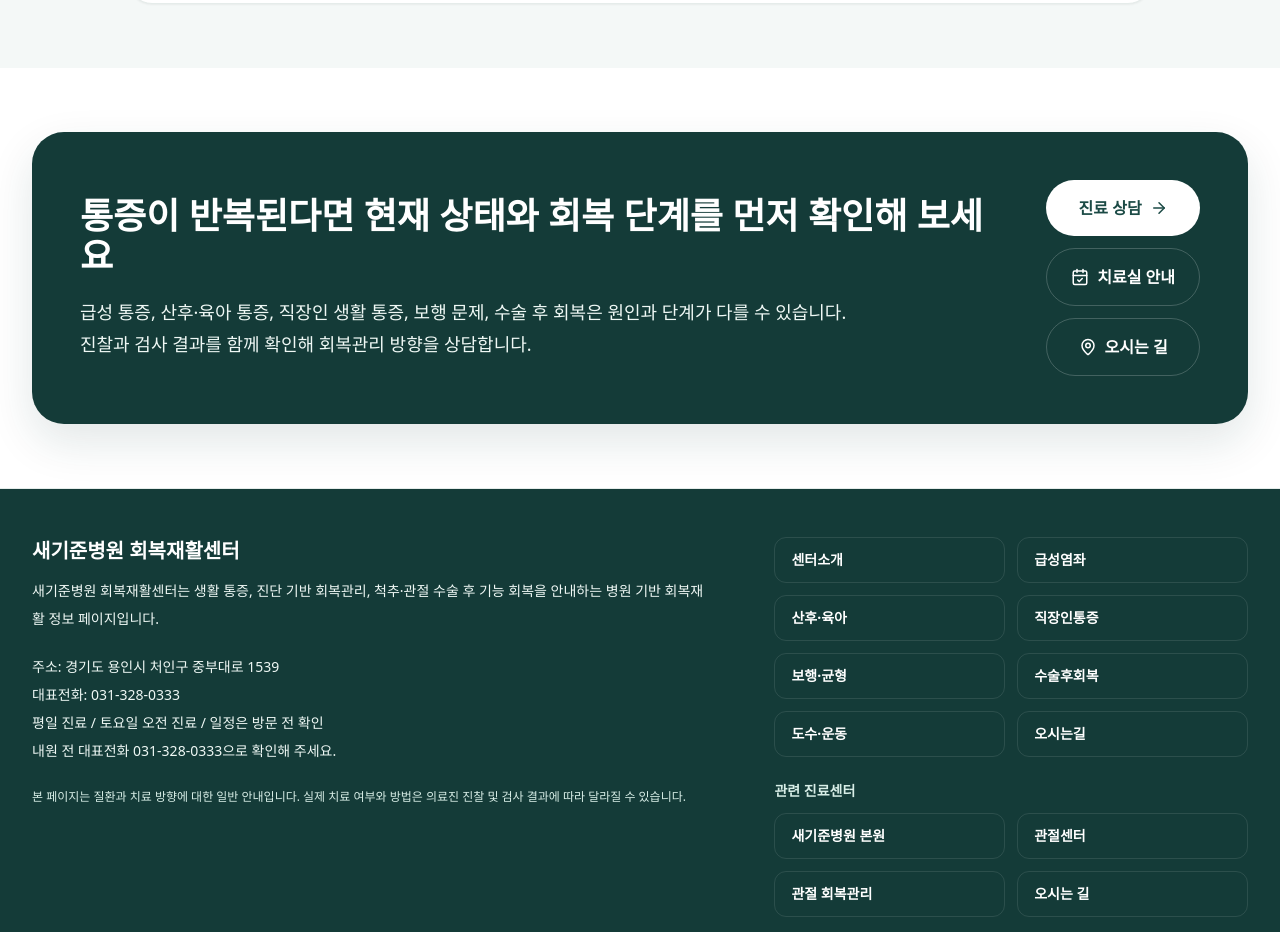
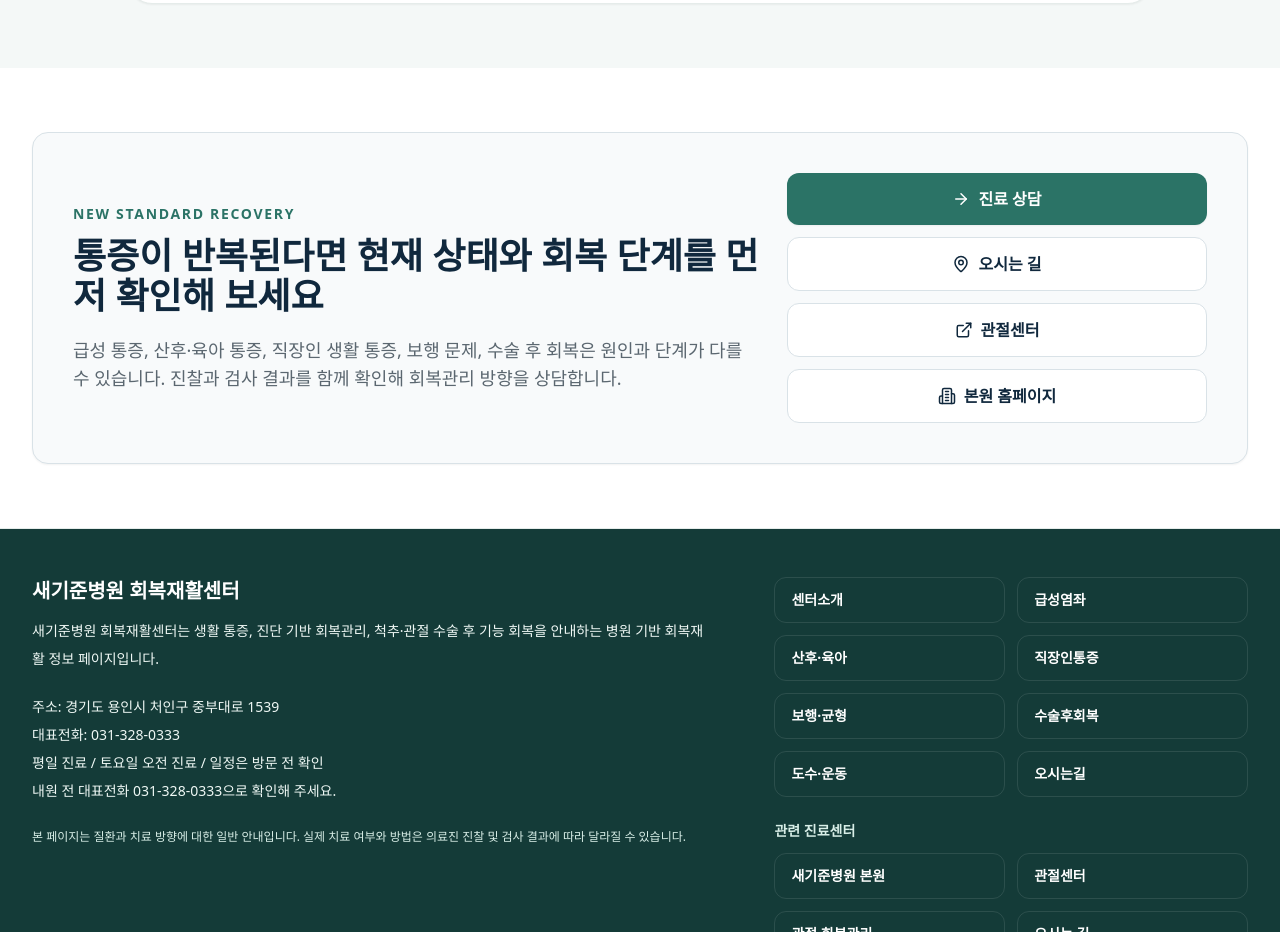
Before and after one commit to hanjinjangspine/new-standard-rehab-center, a Next.js app: page / in a window 1280 px wide. Shown: the part 7641-8573 px from the top of the page. Built offline with nearby package versions, Linux system fonts and the light colour scheme; no server answers.

Commit message:
Refine rehab center CTA design alignment

```diff
--- a/components/CTASection.tsx
+++ b/components/CTASection.tsx
@@ -1,26 +1,69 @@
 import Link from "next/link";
-import { ArrowRight, CalendarCheck, MapPin } from "lucide-react";
+import { ArrowRight, Building2, ExternalLink, MapPin } from "lucide-react";
 import { hospitalInfo } from "@/lib/data";
 
 export default function CTASection({ title, description }: { title: string; description: string }) {
+  const buttons = [
+    {
+      label: "진료 상담",
+      href: hospitalInfo.naverReservationHref,
+      external: true,
+      icon: ArrowRight,
+      variant: "primary"
+    },
+    {
+      label: "오시는 길",
+      href: "/contact",
+      external: false,
+      icon: MapPin,
+      variant: "secondary"
+    },
+    {
+      label: "관절센터",
+      href: "https://joint.new-standard.co.kr",
+      external: true,
+      icon: ExternalLink,
+      variant: "secondary"
+    },
+    {
+      label: "본원 홈페이지",
+      href: "https://new-standard.co.kr",
+      external: true,
+      icon: Building2,
+      variant: "secondary"
+    }
+  ];
+
   return (
     <section className="px-4 py-16 sm:px-6 lg:px-8">
-      <div className="mx-auto max-w-7xl rounded-[32px] bg-brand-900 p-8 text-white shadow-card sm:p-10 lg:p-12">
-        <div className="grid gap-8 lg:grid-cols-[1fr_auto] lg:items-center">
+      <div className="mx-auto max-w-7xl rounded-2xl border border-[#D9E2E7] bg-[#F8FAFB] p-6 shadow-sm sm:p-8 lg:p-10">
+        <div className="grid gap-7 lg:grid-cols-[1fr_minmax(280px,420px)] lg:items-center">
           <div>
-            <h2 className="text-3xl font-black leading-tight sm:text-4xl">{title}</h2>
-            <p className="mt-5 max-w-3xl text-lg leading-8 text-brand-50">{description}</p>
+            <p className="text-sm font-extrabold tracking-[0.12em] text-[#2B7366]">NEW STANDARD RECOVERY</p>
+            <h2 className="mt-3 text-3xl font-black leading-tight text-[#10283D] sm:text-4xl">{title}</h2>
+            <p className="mt-5 max-w-3xl text-base leading-8 text-[#5B6770] sm:text-lg">{description}</p>
           </div>
-          <div className="flex flex-col gap-3 sm:flex-row lg:flex-col">
-            <Link href={hospitalInfo.naverReservationHref} target="_blank" rel="noopener noreferrer" className="inline-flex items-center justify-center gap-2 rounded-full bg-white px-6 py-4 text-base font-extrabold text-brand-800 transition hover:bg-brand-50">
-              진료 상담 <ArrowRight aria-hidden="true" size={18} />
-            </Link>
-            <Link href="/manual-exercise-rehab" className="inline-flex items-center justify-center gap-2 rounded-full border border-white/20 px-6 py-4 text-base font-extrabold text-white transition hover:bg-white/10">
-              <CalendarCheck aria-hidden="true" size={18} /> 치료실 안내
-            </Link>
-            <Link href="/contact" className="inline-flex items-center justify-center gap-2 rounded-full border border-white/20 px-6 py-4 text-base font-extrabold text-white transition hover:bg-white/10">
-              <MapPin aria-hidden="true" size={18} /> 오시는 길
-            </Link>
+          <div className="grid gap-3 sm:grid-cols-2 lg:grid-cols-1">
+            {buttons.map((button) => {
+              const Icon = button.icon;
+              const className =
+                button.variant === "primary"
+                  ? "inline-flex items-center justify-center gap-2 rounded-xl bg-[#2B7366] px-5 py-3.5 text-base font-extrabold text-white shadow-sm transition hover:bg-[#245F55]"
+                  : "inline-flex items-center justify-center gap-2 rounded-xl border border-[#D9E2E7] bg-white px-5 py-3.5 text-base font-extrabold text-[#10283D] transition hover:border-[#3ABFB0] hover:bg-[#F1FBF9]";
+
+              return (
+                <Link
+                  key={button.href}
+                  href={button.href}
+                  target={button.external ? "_blank" : undefined}
+                  rel={button.external ? "noopener noreferrer" : undefined}
+                  className={className}
+                >
+                  <Icon aria-hidden="true" size={18} />
+                  {button.label}
+                </Link>
+              );
+            })}
           </div>
         </div>
       </div>
```
